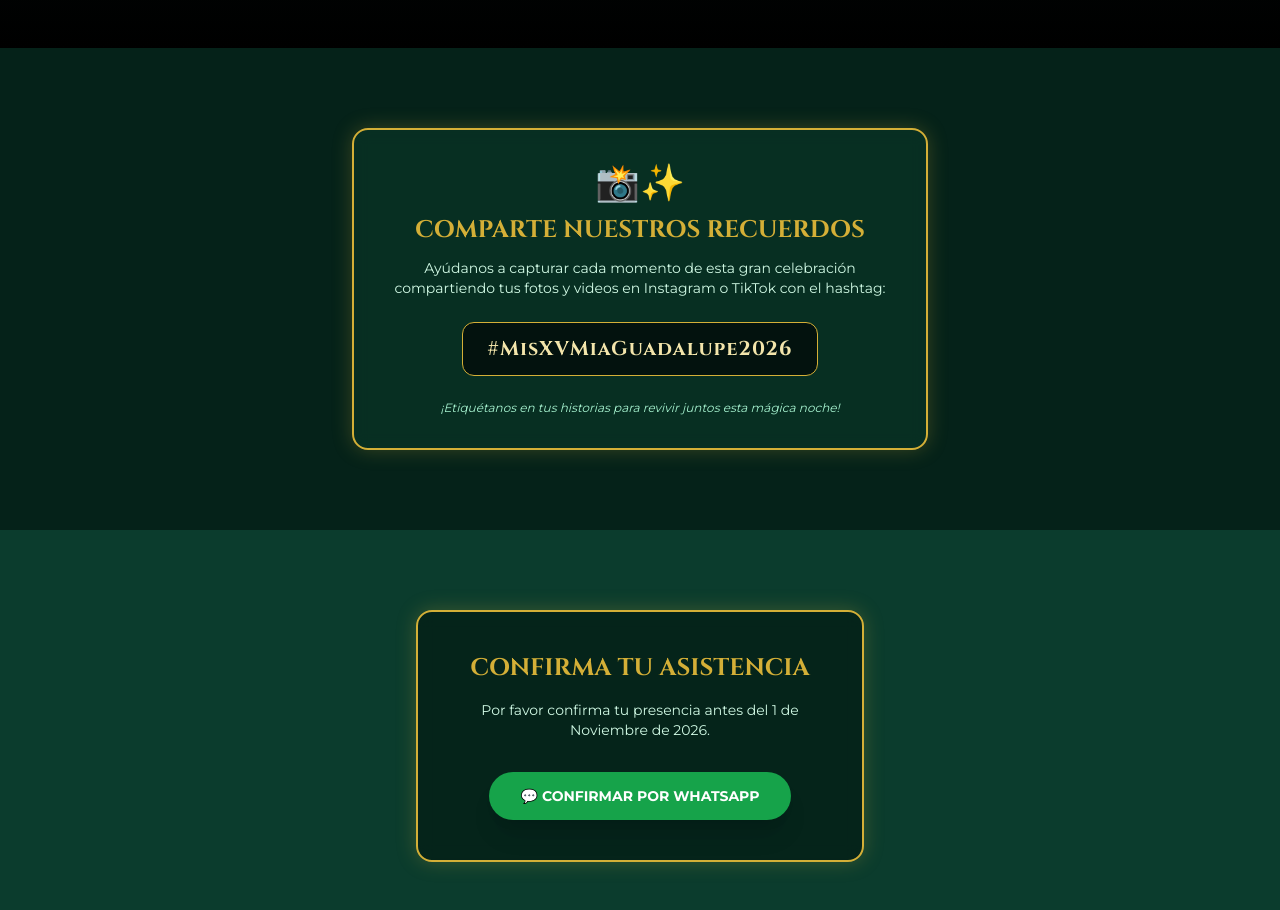
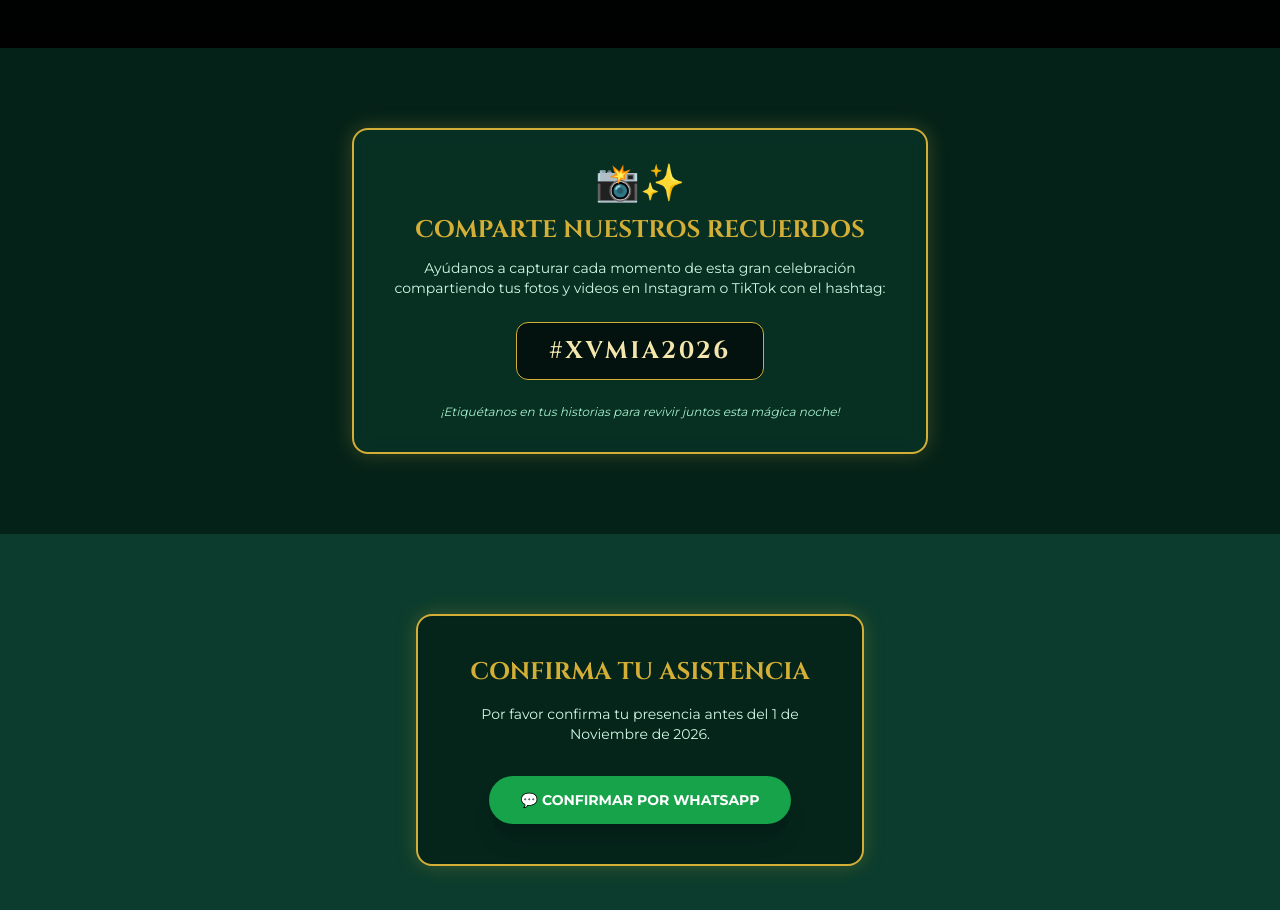
Before and after one commit to soymiaxv/xv, a plain HTML site: page index.html in a window 1280 px wide. Shown: the part 3240-4150 px from the top of the page. Drawn offline with nearby package versions, Linux system fonts and the light colour scheme.

Commit message:
Update index.html

```diff
--- a/index.html
+++ b/index.html
@@ -135,7 +135,6 @@
       user-select: none;
     }
 
-    /* Posiciones estáticas de la pila 3D */
     .photo-card.pos-1 {
       transform: translateY(0) scale(1) rotate(0deg);
       z-index: 3;
@@ -152,7 +151,6 @@
       opacity: 0.7;
     }
 
-    /* Animación al hacer clic para pasar la tarjeta al final */
     .photo-card.swipe-out {
       animation: swipeCard 0.6s cubic-bezier(0.2, 0.8, 0.2, 1) forwards;
     }
@@ -175,7 +173,7 @@
 </head>
 <body class="antialiased selection:bg-braveGold selection:text-braveDarkGreen relative">
 
-  <!-- CONTENEDOR DE PARTICULAS (GENERADAS CON JS) -->
+  <!-- CONTENEDOR DE PARTICULAS -->
   <div id="particles-container"></div>
 
   <!-- BOTÓN REPRODUCTOR DE MÚSICA -->
@@ -238,7 +236,7 @@
     </div>
   </section>
 
-  <!-- UBICACIONES / MISIONES DEL DÍA -->
+  <!-- UBICACIONES -->
   <section class="py-20 px-4 bg-gradient-to-b from-braveDarkGreen via-braveGreen to-braveDarkGreen relative z-10">
     <div class="max-w-4xl mx-auto grid md:grid-cols-2 gap-8">
 
@@ -271,11 +269,11 @@
     </div>
   </section>
 
-  <!-- CÓDIGO DE VESTIMENTA Y REGALOS -->
+  <!-- DRESSCODE Y REGALOS -->
   <section class="py-20 px-4 bg-braveDarkGreen text-center relative z-10">
     <div class="max-w-2xl mx-auto space-y-12">
 
-      <!-- DRESSCODE VISUAL CON COLORES -->
+      <!-- DRESSCODE -->
       <div class="p-8 bg-braveGreen/60 backdrop-blur rounded-2xl gold-border reveal">
         <div class="text-4xl mb-3">👗👔</div>
         <h3 class="font-title text-xl text-braveGold font-bold mb-2">CÓDIGO DE VESTIMENTA</h3>
@@ -294,7 +292,7 @@
         </div>
       </div>
 
-      <!-- PASE DE ENTRADA (DINÁMICO CON NOMBRES) -->
+      <!-- PASE DE ENTRADA -->
       <div class="p-8 bg-braveGreen/60 backdrop-blur rounded-2xl gold-border reveal">
         <div class="text-4xl mb-3">🎟️</div>
         <h3 class="font-title text-xl text-braveGold font-bold mb-2">PASE DE ENTRADA</h3>
@@ -315,7 +313,7 @@
     </div>
   </section>
 
-  <!-- GALERÍA / ÁLBUM EN TARJETAS APILADAS 3D (OPCIÓN B) -->
+  <!-- GALERÍA / TARJETAS 3D -->
   <section class="py-20 px-4 bg-gradient-to-b from-braveDarkGreen to-black text-center relative z-10 overflow-hidden">
     <div class="max-w-4xl mx-auto reveal flex flex-col items-center">
       <h3 class="font-title text-2xl text-braveGold font-bold mb-2">ÁLBUM DE RECUERDOS</h3>
@@ -323,7 +321,6 @@
 
       <div class="cards-stack-container" id="cardsContainer" onclick="rotateCards()">
 
-        <!-- FOTO 1 -->
         <div class="photo-card pos-1" id="card1">
           <img src="assets/mia_1.webp" alt="Mía Guadalupe 1" class="w-full h-full object-cover">
           <div class="absolute bottom-0 inset-x-0 bg-gradient-to-t from-black/80 via-black/40 to-transparent p-4 text-center">
@@ -331,7 +328,6 @@
           </div>
         </div>
 
-        <!-- FOTO 2 -->
         <div class="photo-card pos-2" id="card2">
           <img src="assets/mia_2.webp" alt="Mía Guadalupe 2" class="w-full h-full object-cover">
           <div class="absolute bottom-0 inset-x-0 bg-gradient-to-t from-black/80 via-black/40 to-transparent p-4 text-center">
@@ -339,7 +335,6 @@
           </div>
         </div>
 
-        <!-- FOTO 3 -->
         <div class="photo-card pos-3" id="card3">
           <img src="assets/mia_3.webp" alt="Mía Guadalupe 3" class="w-full h-full object-cover">
           <div class="absolute bottom-0 inset-x-0 bg-gradient-to-t from-black/80 via-black/40 to-transparent p-4 text-center">
@@ -351,17 +346,17 @@
     </div>
   </section>
 
-  <!-- SECCIÓN HASHTAG CENTRADA Y CORREGIDA -->
+  <!-- HASHTAG PERFECCIONADO Y CENTRADO -->
   <section class="py-20 px-4 bg-braveDarkGreen text-center relative z-10 flex justify-center">
-    <div class="max-w-xl w-full mx-auto gold-border p-8 rounded-2xl bg-braveGreen/50 backdrop-blur reveal text-center">
+    <div class="max-w-xl w-full mx-auto gold-border p-8 rounded-2xl bg-braveGreen/50 backdrop-blur reveal text-center flex flex-col items-center">
       <div class="text-4xl mb-3">📸✨</div>
       <h3 class="font-title text-2xl text-braveGold font-bold mb-3">COMPARTE NUESTROS RECUERDOS</h3>
       <p class="text-sm text-emerald-100 mb-6">
         Ayúdanos a capturar cada momento de esta gran celebración compartiendo tus fotos y videos en Instagram o TikTok con el hashtag:
       </p>
 
-      <div class="inline-block bg-black/60 border border-braveGold px-6 py-3 rounded-xl mb-6">
-        <span class="font-title text-lg sm:text-xl text-braveGoldLight font-bold tracking-wider">#MisXVMiaGuadalupe2026</span>
+      <div class="flex justify-center items-center bg-black/60 border border-braveGold px-8 py-3 rounded-xl mb-6 max-w-full">
+        <span class="font-title text-xl sm:text-2xl text-braveGoldLight font-bold tracking-widest text-center">#XVMIA2026</span>
       </div>
 
       <p class="text-xs text-emerald-200 italic">
@@ -370,7 +365,7 @@
     </div>
   </section>
 
-  <!-- CONFIRMACIÓN DE ASISTENCIA (WHATSAPP) -->
+  <!-- CONFIRMACIÓN DE ASISTENCIA -->
   <section class="py-20 px-4 bg-braveGreen text-center relative z-10">
     <div class="max-w-md mx-auto gold-border p-8 sm:p-10 rounded-2xl bg-braveDarkGreen/90 backdrop-blur reveal">
       <h3 class="font-title text-2xl text-braveGold font-bold mb-4">CONFIRMA TU ASISTENCIA</h3>
@@ -404,7 +399,7 @@
     }
     setupDynamicPasses();
 
-    // LÓGICA DE ROTACIÓN DE TARJETAS APILADAS 3D (OPCIÓN B)
+    // ROTACIÓN DE TARJETAS APILADAS 3D
     let cardsOrder = ['card1', 'card2', 'card3'];
     let isAnimating = false;
 
@@ -415,14 +410,11 @@
       const topCardId = cardsOrder[0];
       const topCard = document.getElementById(topCardId);
 
-      // Iniciar animación de deslizamiento
       topCard.classList.add('swipe-out');
 
       setTimeout(() => {
-        // Reordenar arreglo de tarjetas
         cardsOrder.push(cardsOrder.shift());
 
-        // Reasignar clases de posición
         cardsOrder.forEach((id, index) => {
           const card = document.getElementById(id);
           card.className = `photo-card pos-${index + 1}`;
@@ -432,7 +424,7 @@
       }, 500);
     }
 
-    // GENERADOR DE PARTICULAS (FUEGOS FATUOS)
+    // GENERADOR DE PARTICULAS
     function createParticles() {
       const container = document.getElementById('particles-container');
       const particleCount = window.innerWidth < 640 ? 30 : 60;
@@ -465,7 +457,7 @@
     }
     createParticles();
 
-    // REVELADO DE ELEMENTOS AL SCROLL
+    // REVELADO AL SCROLL
     const observerOptions = {
       threshold: 0.15,
       rootMargin: "0px 0px -50px 0px"
@@ -508,7 +500,7 @@
       document.getElementById("seconds").innerText = seconds < 10 ? '0' + seconds : seconds;
     }, 1000);
 
-    // REPRODUCTOR DE MÚSICA
+    // MÚSICA
     function toggleAudio() {
       const audio = document.getElementById('bgMusic');
       const icon = document.getElementById('musicIcon');
@@ -525,7 +517,7 @@
       }
     }
 
-    // GENERAR ARCHIVO .ICS PARA EL CELULAR
+    // CALENDARIO .ICS
     function downloadICS() {
       const icsData =
 `BEGIN:VCALENDAR
```
